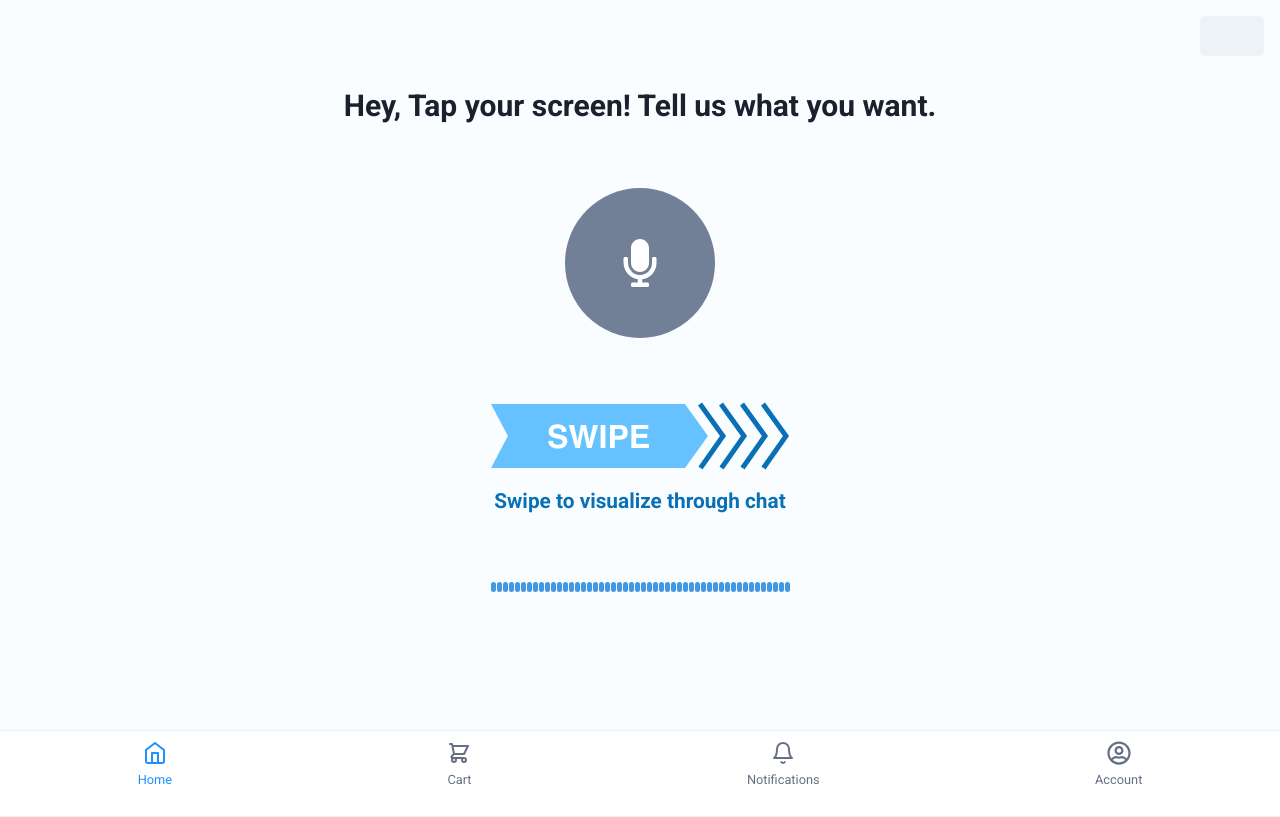
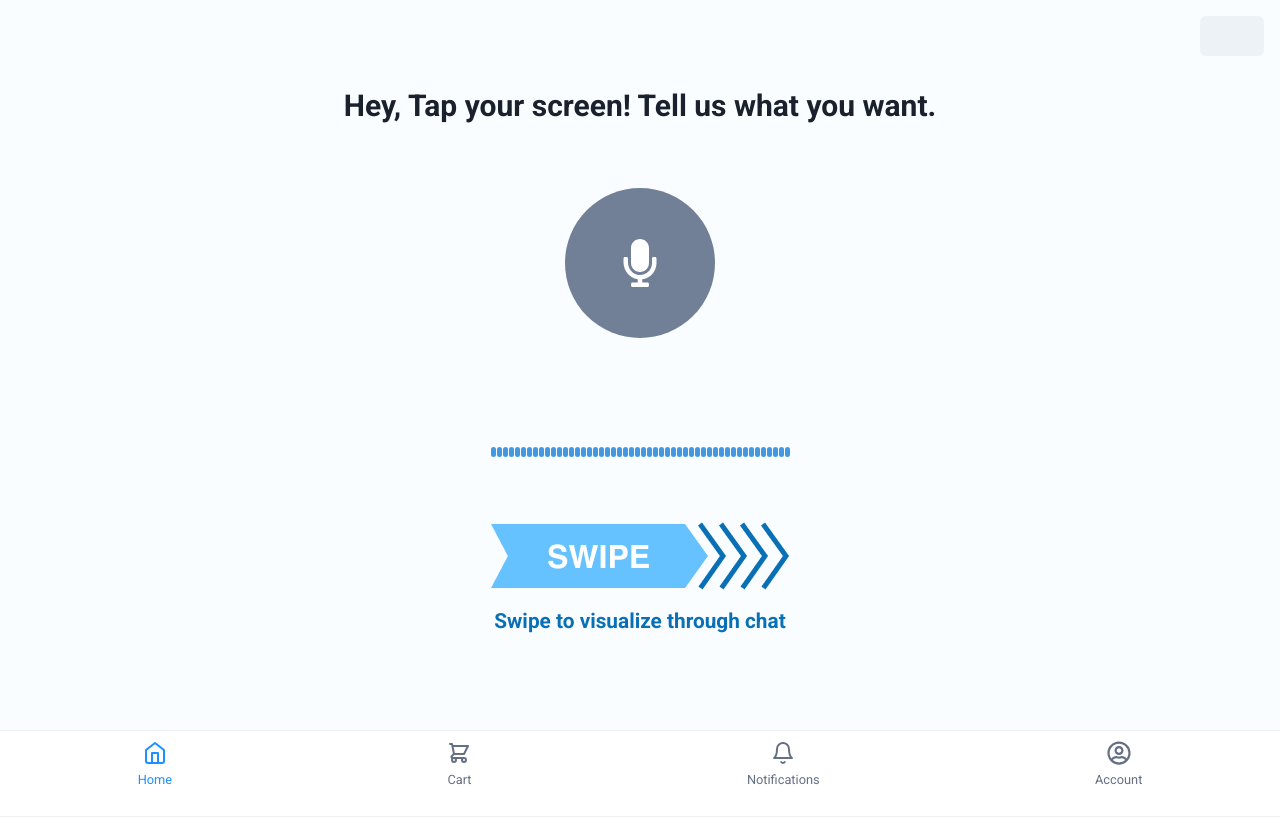
Before and after one commit to devvspaces/seebility-app, a Next.js app: page / in a window 1280 px wide. Built offline with nearby package versions, Linux system fonts and the light colour scheme; no server answers; some icons are missing.

Commit message:
Changed voice freq position

```diff
--- a/src/pages/index.tsx
+++ b/src/pages/index.tsx
@@ -259,7 +259,7 @@ function Home() {
     setStatus("stopped");
     playSound("/voices/confirmed.wav");
     console.log("stopped");
-    console.log(recorder)
+    console.log(recorder);
     recorder.stopRecording(function () {
       let blob = recorder.getBlob();
       const x = new FileReader();
@@ -456,6 +456,17 @@ function Home() {
           </Button>
         </Center>
 
+        <Box className={styles.soundBars} my={5}>
+          {Array.from({ length: frequencyCount }, (_, index) => (
+            <Box
+              bg={"blue.400"}
+              key={index}
+              ref={(element) => (barsRef.current[index] = element)}
+              className={styles.bar}
+            />
+          ))}
+        </Box>
+
         <Center>
           <Image src="/img/swipe.png" alt="swipe" />
         </Center>
@@ -468,17 +479,6 @@ function Home() {
         >
           Swipe to visualize through chat
         </Text>
-
-        <Box className={styles.soundBars} mt={5}>
-          {Array.from({ length: frequencyCount }, (_, index) => (
-            <Box
-              bg={"blue.400"}
-              key={index}
-              ref={(element) => (barsRef.current[index] = element)}
-              className={styles.bar}
-            />
-          ))}
-        </Box>
       </Box>
     </>
   );
```
